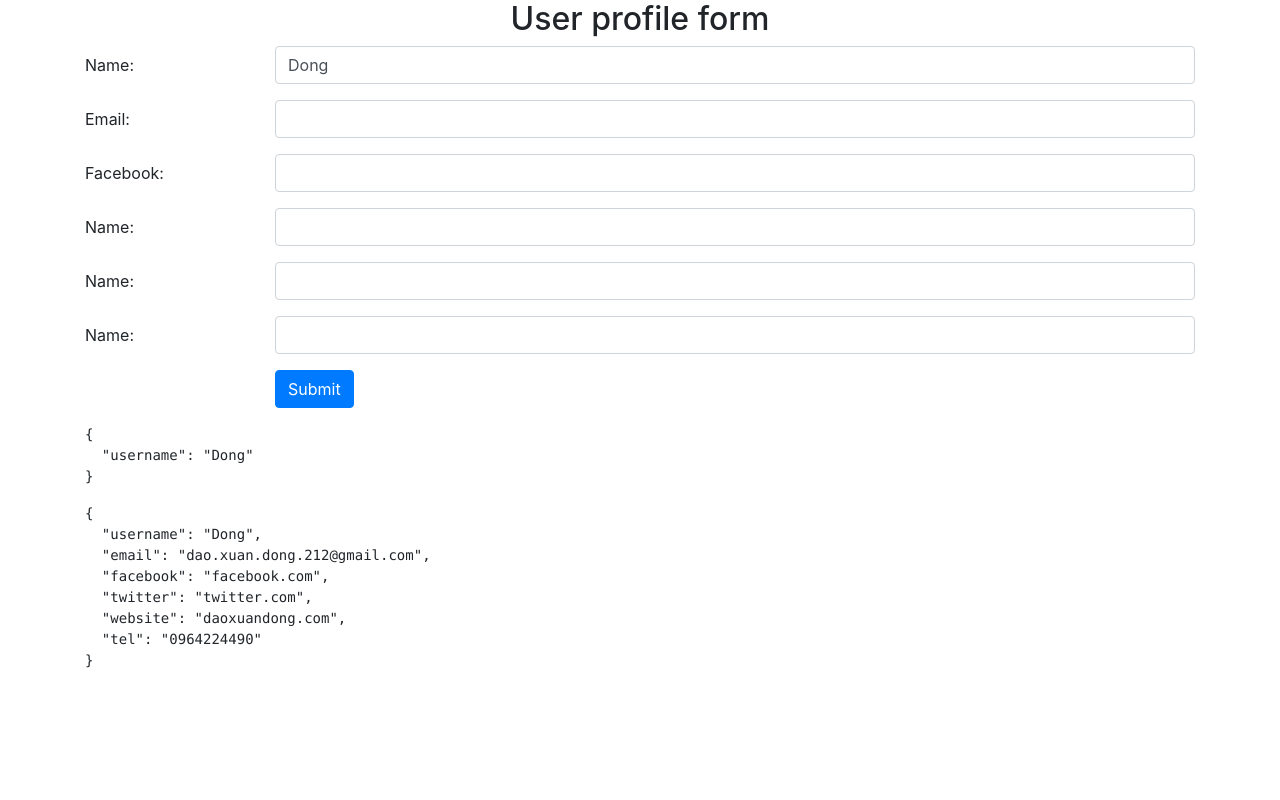
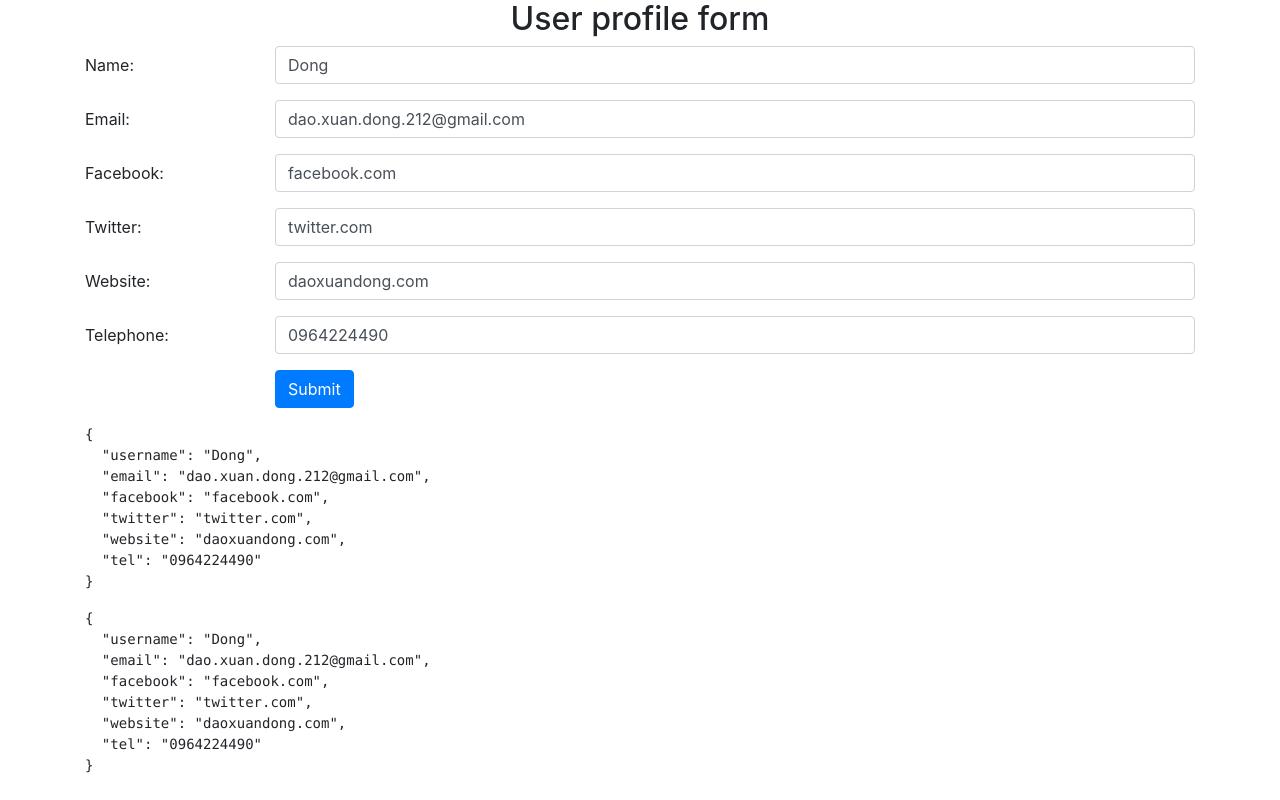
Before and after one commit to realgangsterz/Module-5_Lesson-6_Angular-form, an Angular app: page / in a window 1280 px wide. Built offline with nearby package versions, Linux system fonts and the light colour scheme.

Commit message:
binding date cho input

```diff
--- a/src/app/template-driven-form/template-driven-form.component.html
+++ b/src/app/template-driven-form/template-driven-form.component.html
@@ -11,31 +11,31 @@
     <div class="form-group row">
       <label for="example-email-input" class="col-md-2 col-form-label">Email:</label>
       <div class="col-md-10">
-        <input class="form-control" type="text" id="example-email-input">
+        <input [ngModel]="profile.email" name="email" class="form-control" type="text" id="example-email-input">
       </div>
     </div>
     <div class="form-group row">
       <label for="example-url-fb" class="col-md-2 col-form-label">Facebook:</label>
       <div class="col-md-10">
-        <input class="form-control" type="text" id="example-url-fb">
+        <input [ngModel]="profile.facebook" name="facebook" class="form-control" type="text" id="example-url-fb">
       </div>
     </div>
     <div class="form-group row">
-      <label for="example-url-twt" class="col-md-2 col-form-label">Name:</label>
+      <label for="example-url-twt" class="col-md-2 col-form-label">Twitter:</label>
       <div class="col-md-10">
-        <input class="form-control" type="text" id="example-url-twt">
+        <input [ngModel]="profile.twitter" name="twitter" class="form-control" type="text" id="example-url-twt">
       </div>
     </div>
     <div class="form-group row">
-      <label for="example-url-web" class="col-md-2 col-form-label">Name:</label>
+      <label for="example-url-web" class="col-md-2 col-form-label">Website:</label>
       <div class="col-md-10">
-        <input class="form-control" type="text" id="example-url-web">
+        <input [ngModel]="profile.website" name="website" class="form-control" type="text" id="example-url-web">
       </div>
     </div>
     <div class="form-group row">
-      <label for="example-tel-input" class="col-md-2 col-form-label">Name:</label>
+      <label for="example-tel-input" class="col-md-2 col-form-label">Telephone:</label>
       <div class="col-md-10">
-        <input class="form-control" type="text" id="example-tel-input">
+        <input [ngModel]="profile.tel" name="tel" class="form-control" type="text" id="example-tel-input">
       </div>
     </div>
     <div class="form-group row">
```
